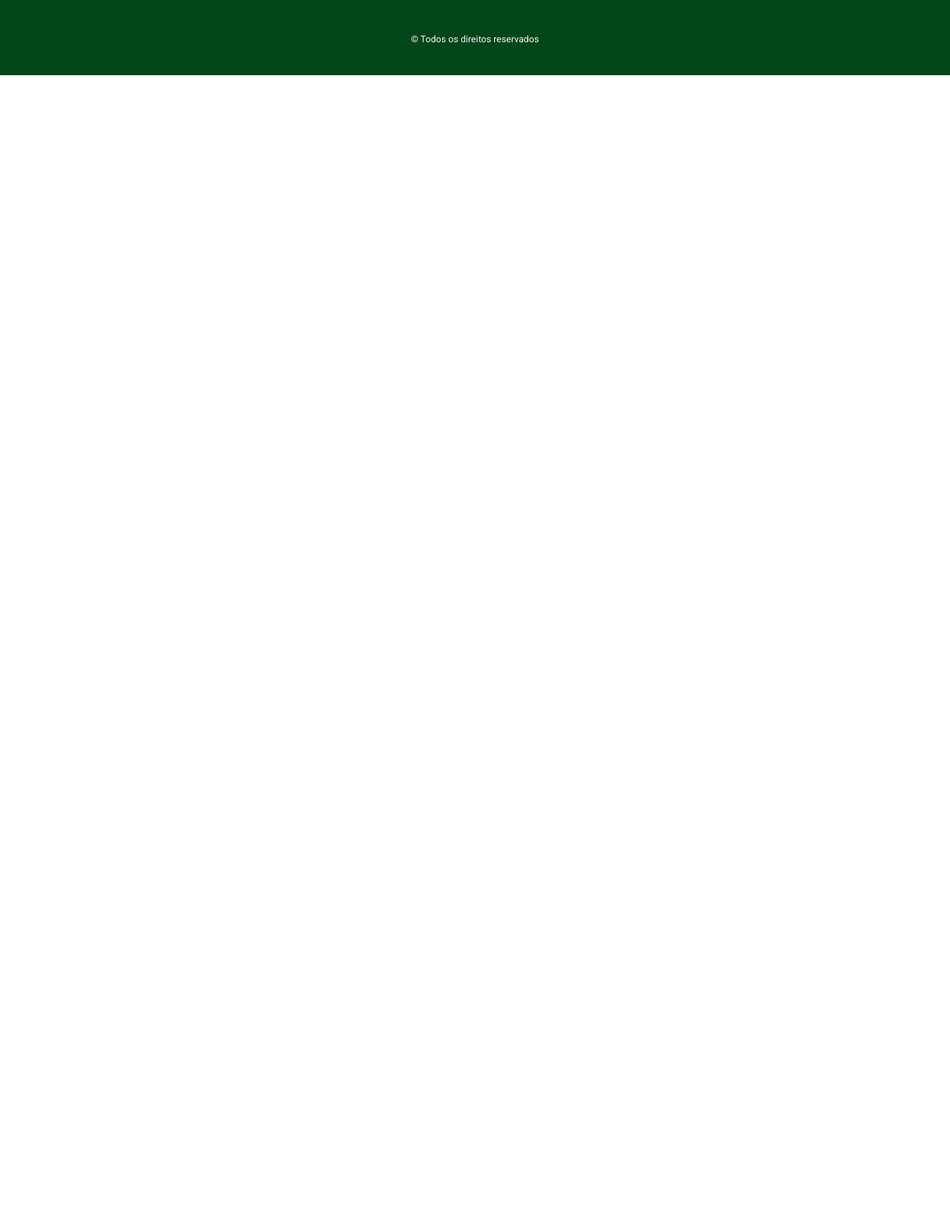
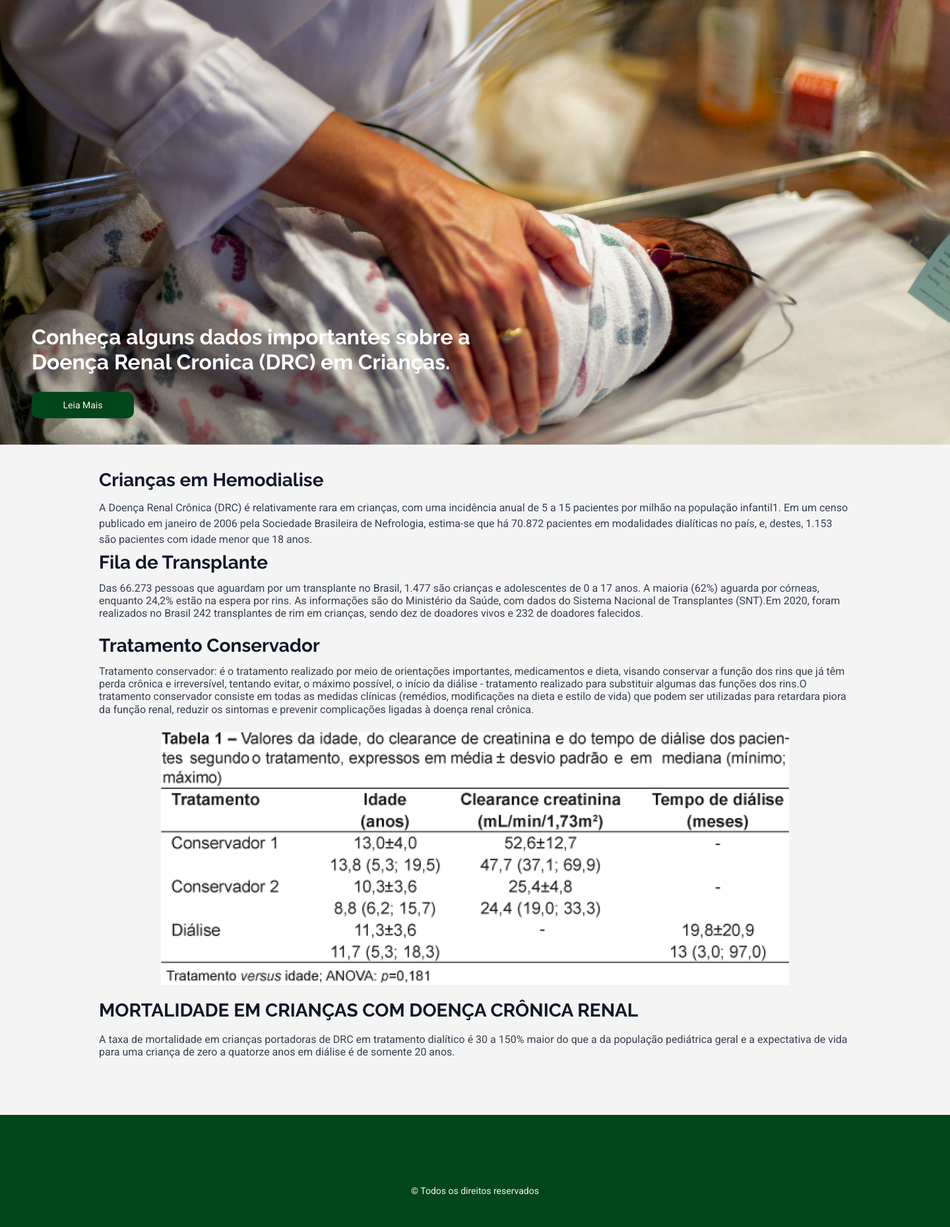
Before and after one commit to Daiene/Pixels, a Flask app: page /dados in a window 1440 px wide. Shown: the part 56-1916 px from the top of the page at 66% size. Before the commit the page ends 800 px from the top, so only its background shows below. Run offline with Flask 3, Linux system fonts and the light colour scheme; the visitor is signed in with stand-in values (Sample User, id 1); parts of the project's set-up code (start-up, migrations or seed data) failed here and were passed over; some libraries are stand-ins or nearby versions.

Commit message:
Criação da página de dados e organização do css

```diff
--- a/src/service.py
+++ b/src/service.py
@@ -4,7 +4,7 @@ from datetime import datetime
 db = mysql.connector.connect(
 host="localhost",
 user="root",
-passwd="2dryrr3w7x",
+passwd="fatec",
 )
 mycursor = db.cursor()
 now = datetime.now()
--- /dev/null
+++ b/src/static/style/style_dados.css
@@ -0,0 +1,174 @@
+.conteudo__capa__texto {
+    /* layout */
+
+    display: flex;
+    flex-direction: column;
+    gap: 25px;
+
+    position: absolute;
+    top: 548px;
+    left: 48px;
+}
+
+.conteudo__capa {
+
+
+    position: relative;
+    gap: 25px;
+    flex: 1 0 0;
+
+    display: inline-block;
+    align-self: stretch;
+    width: 100%;
+}
+
+.espaçamento_corpo{
+    align-self: stretch;
+    height: 1746px;
+    background: #F4F4F4;
+    flex-direction: column;
+    justify-content: flex-start;
+    align-items: center;
+    display: flex;
+}
+
+.formato_capa{
+    align-self: stretch;
+    height: 730px;
+    justify-content: flex-start;
+    align-items: flex-start;
+    display: inline-flex;
+}
+
+.espaçamento_capa{
+    padding-top: 10px;
+    padding-bottom: 10px;
+    flex-direction: column;
+    justify-content: flex-start;
+    align-items: flex-start;
+    gap: 25px;
+    display: inline-flex;
+}
+
+.texto_capa{
+    align-self: stretch;
+    color: white;
+    font-size: 32px;
+    font-family: Raleway;
+    font-weight: 700;
+    line-height: 38.40px;
+    word-wrap: break-word;
+}
+
+.button_lermais{
+    width: 155px;
+    height: 40px;
+    padding: 10px;
+    background: #004618;
+    border-radius: 10px;
+    overflow: hidden;
+    justify-content: center;
+    align-items: center;
+    gap: 10px;
+    display: inline-flex;
+    color: white;
+    font-size: 14px;
+    font-family: Roboto;
+    font-weight: 700;
+    line-height: 14px;
+    word-wrap: break-word;
+}
+
+.espaço_texto{
+    align-self: stretch;
+    height: 970px;
+    padding-left: 150px;
+    padding-right: 150px;
+    padding-top: 40px;
+    padding-bottom: 40px;
+    background: #F4F4F4;
+    flex-direction: column;
+    justify-content: center;
+    align-items: center;
+    gap: 25px;
+    display: flex;
+}
+
+.espaço_texto2{
+    align-self: stretch;
+    height: 100px;
+    flex-direction: column;
+    justify-content: flex-start;
+    align-items: flex-start;
+    gap: 20px;
+    display: flex;
+}
+
+.titulo{
+    width: 384px;
+    height: 23px;
+    color: #111827;
+    font-size: 28px;
+    font-family: Raleway;
+    font-weight: 700;
+    line-height: 28px;
+    word-wrap: break-word;
+}
+
+.style_texto{
+    color: #374151;
+    font-size: 16px;
+    font-family: Roboto;
+    font-weight: 400;
+    line-height: 19.20px;
+    word-wrap: break-word;
+}
+
+.espaço_texto3{
+    align-self: stretch;
+    height: 101px;
+    flex-direction: column;
+    justify-content: flex-start;
+    align-items: flex-start;
+    gap: 20px;
+    display: flex;
+}
+
+.espaço_texto4{
+    align-self: stretch;
+    height: 120px;
+    flex-direction: column;
+    justify-content: flex-start;
+    align-items: flex-start;
+    gap: 20px;
+    display: flex;
+}
+
+.espaço_texto5{
+    align-self: stretch;
+    height: 383px;
+    flex-direction: column;
+    justify-content: flex-start;
+    align-items: center;
+    gap: 20px;
+    display: flex;
+}
+
+.titulo_mortalidade{
+    color: #111827;
+    font-size: 28px;
+    font-family: Raleway;
+    font-weight: 700;
+    line-height: 28px;
+    word-wrap: break-word;
+}
+
+.espaço_texto6{
+    align-self: stretch;
+    height: 86px;
+    flex-direction: column;
+    justify-content: flex-start;
+    align-items: flex-start;
+    gap: 20px;
+    display: flex;
+}
--- a/src/templates/dados_nefrologia.html
+++ b/src/templates/dados_nefrologia.html
@@ -1,5 +1,40 @@
-{% extends "base.html" %}
-    {% block style %}<link rel="stylesheet" href="{{ url_for('static', filename='style/style_home.css') }}">{% endblock %}
+{% extends "base.html" %}{% block style %}
+<link rel="stylesheet" href="{{ url_for('static', filename='style/style_dados.css') }}"/>
+    {% endblock %}{% block content %}
+        <div class="espaçamento_corpo">
+            <div class="formato_capa">
+                <img style="flex: 1 1 0; align-self: stretch" src="{{ url_for('static', filename='img/img_dados.png') }}" />
+                <div class="espaçamento_capa">
+                    <div class="conteudo__capa__texto">
+                        <div class="texto_capa">Conheça alguns dados importantes sobre a <br> Doença Renal Cronica (DRC) em Crianças.</div>
+                        <div class="button_lermais">
+                            <button style="background: #004618; color: #F4F4F4;">Leia Mais</button>
+                        </div>
+                    </div>
+                </div>
+            </div>
+            <div class="espaço_texto">
+                <div class="espaço_texto2">
+                    <div class="titulo">Crianças em Hemodialise <br/></div>
+                    <div ><span class="style_texto">A Doença Renal Crônica  (DRC) é relativamente rara em crianças, com uma incidência anual de 5 a 15 pacientes por milhão na população infantil</span><span style="color: #374151; font-size: 16px; font-family: Roboto; font-weight: 400; line-height: 19.20px; word-wrap: break-word">1</span><span style="color: #374151; font-size: 16px; font-family: Roboto; font-weight: 400; line-height: 19.20px; word-wrap: break-word">. Em um censo publicado em janeiro de 2006 pela Sociedade Brasileira de Nefrologia, estima-se que há 70.872 pacientes em modalidades dialíticas no país, e, destes, 1.153 são pacientes com idade menor que 18 anos.</span></div>
+                </div>
+                <div class="espaço_texto3">
+                    <div class="titulo">Fila de Transplante</div>
+                    <div class="style_texto">Das 66.273 pessoas que aguardam por um transplante no Brasil, 1.477 são crianças e adolescentes de 0 a 17 anos. A maioria (62%) aguarda por córneas, enquanto 24,2% estão na espera por rins. As informações são do Ministério da Saúde, com dados do Sistema Nacional de Transplantes (SNT).Em 2020, foram realizados no Brasil 242 transplantes de rim em crianças, sendo dez de doadores vivos e 232 de doadores falecidos.<br/></div>
+                </div>
+                <div class="espaço_texto4">
+                    <div class="titulo">Tratamento Conservador</div>
+                    <div class="style_texto">Tratamento conservador: é o tratamento realizado por meio de orientações importantes, medicamentos e dieta, visando conservar a função dos rins que já têm perda crônica e irreversível, tentando evitar, o máximo possível, o início da diálise - tratamento realizado para substituir algumas das funções dos rins.O tratamento conservador consiste em todas as medidas clínicas (remédios, modificações na dieta e estilo de vida) que podem ser utilizadas para retardara piora da função renal, reduzir os sintomas e prevenir complicações ligadas à doença renal crônica. <br/></div>
+                </div>
+                <div class="espaço_texto5">
+                    <img style="width: 952px; height: 383px" src="{{ url_for('static', filename='img/info_dados.png') }}" />
+                </div>
+                <div class="espaço_texto6">
+                    <div class="titulo_mortalidade">MORTALIDADE EM CRIANÇAS COM DOENÇA CRÔNICA RENAL</div>
+                    <div class="style_texto">A taxa de mortalidade em crianças portadoras de DRC em tratamento dialítico é 30 a 150% maior do que a da população pediátrica geral e a expectativa de vida para uma criança de zero a quatorze anos em diálise é de somente 20 anos.</div>
+                </div>
+            </div>
+        </div>
 
-    {% block content %}
-    {% endblock %}
+
+    {% endblock %}]
```
Also changed, not shown: src/static/img/img_dados.png (added), src/static/img/info_dados.png (added), src/static/style/dados.css (deleted).
